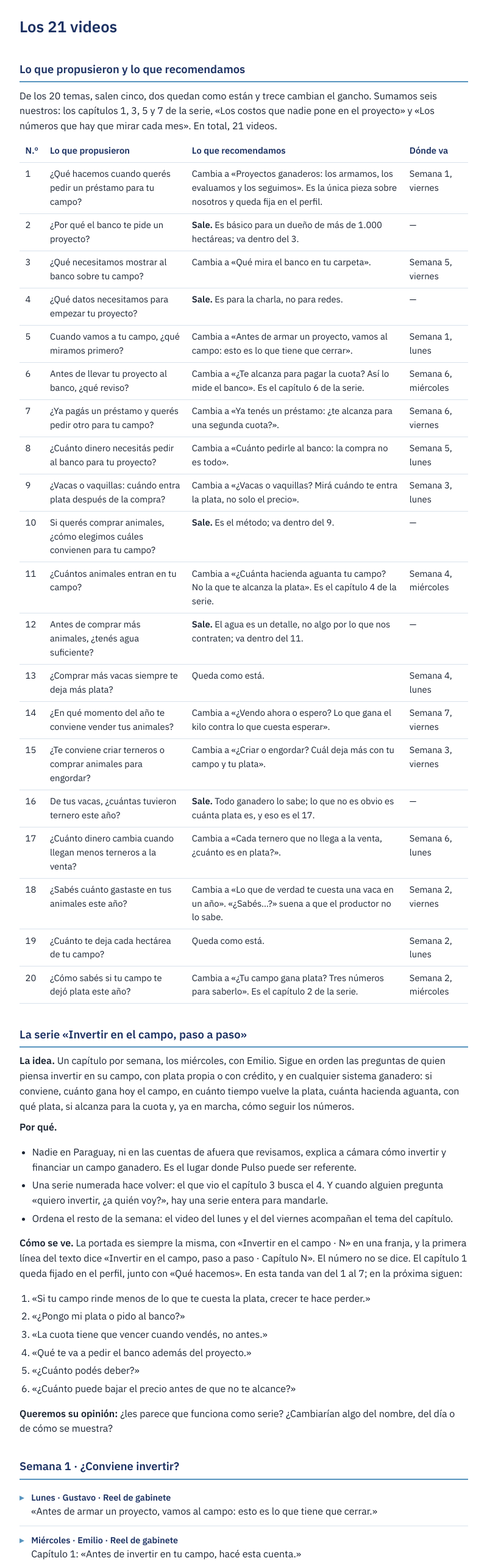
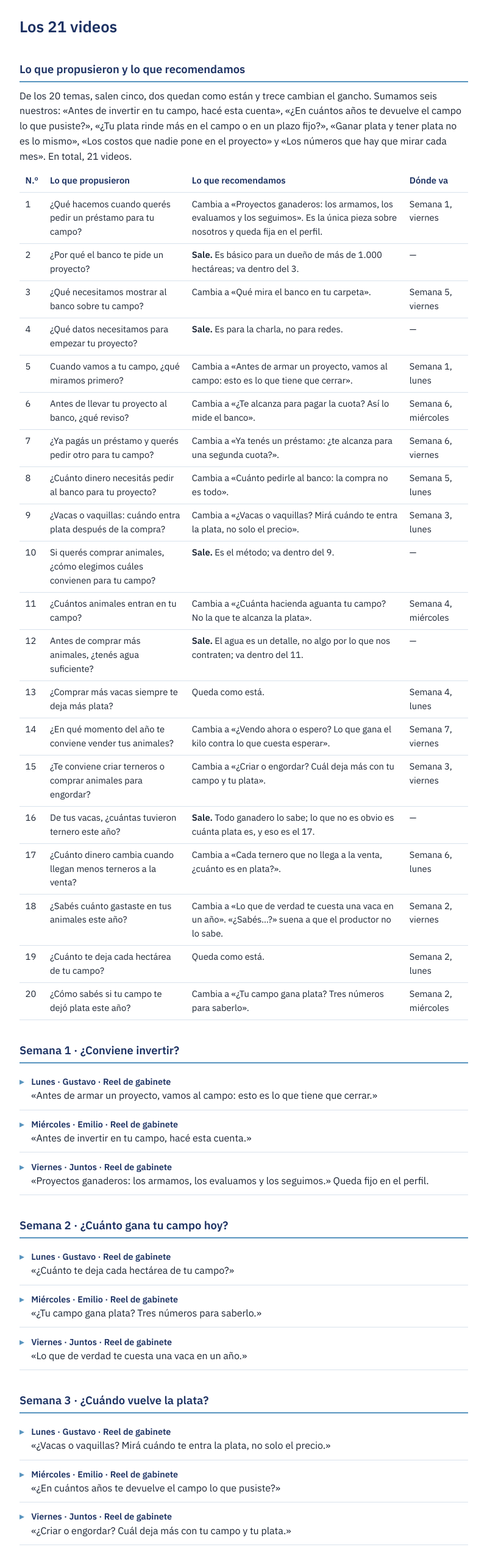
Before and after one commit to EmiJBS/pulso-videos, a plain HTML site: page index.html in a window 1280 px wide. Shown: the top 2560 px of the page at 61% size, without its empty margins (240-1039 px from the left). Drawn offline with Linux system fonts and the light colour scheme.

Commit message:
Actualiza los 20 videos

```diff
--- a/index.html
+++ b/index.html
@@ -47,8 +47,10 @@ th { color: var(--head); font-weight: 600; }
 <h1>Los 21 videos</h1>
 <h2>Lo que propusieron y lo que recomendamos</h2>
 <p>De los 20 temas, salen cinco, dos quedan como están y trece cambian el gancho. Sumamos seis
-nuestros: los capítulos 1, 3, 5 y 7 de la serie, «Los costos que nadie pone en el proyecto» y «Los
-números que hay que mirar cada mes». En total, 21 videos.</p>
+nuestros: «Antes de invertir en tu campo, hacé esta cuenta», «¿En cuántos años te devuelve el campo
+lo que pusiste?», «¿Tu plata rinde más en el campo o en un plazo fijo?», «Ganar plata y tener plata no
+es lo mismo», «Los costos que nadie pone en el proyecto» y «Los números que hay que mirar cada mes».
+En total, 21 videos.</p>
 <div class="tabla"><table>
 <thead>
 <tr>
@@ -92,7 +94,7 @@ números que hay que mirar cada mes». En total, 21 videos.</p>
 <tr>
 <td>6</td>
 <td>Antes de llevar tu proyecto al banco, ¿qué reviso?</td>
-<td>Cambia a «¿Te alcanza para pagar la cuota? Así lo mide el banco». Es el capítulo 6 de la serie.</td>
+<td>Cambia a «¿Te alcanza para pagar la cuota? Así lo mide el banco».</td>
 <td>Semana 6, miércoles</td>
 </tr>
 <tr>
@@ -122,7 +124,7 @@ números que hay que mirar cada mes». En total, 21 videos.</p>
 <tr>
 <td>11</td>
 <td>¿Cuántos animales entran en tu campo?</td>
-<td>Cambia a «¿Cuánta hacienda aguanta tu campo? No la que te alcanza la plata». Es el capítulo 4 de la serie.</td>
+<td>Cambia a «¿Cuánta hacienda aguanta tu campo? No la que te alcanza la plata».</td>
 <td>Semana 4, miércoles</td>
 </tr>
 <tr>
@@ -176,38 +178,11 @@ números que hay que mirar cada mes». En total, 21 videos.</p>
 <tr>
 <td>20</td>
 <td>¿Cómo sabés si tu campo te dejó plata este año?</td>
-<td>Cambia a «¿Tu campo gana plata? Tres números para saberlo». Es el capítulo 2 de la serie.</td>
+<td>Cambia a «¿Tu campo gana plata? Tres números para saberlo».</td>
 <td>Semana 2, miércoles</td>
 </tr>
 </tbody>
 </table></div>
-<h2>La serie «Invertir en el campo, paso a paso»</h2>
-<p><strong>La idea.</strong> Un capítulo por semana, los miércoles, con Emilio. Sigue en orden las preguntas de
-quien piensa invertir en su campo, con plata propia o con crédito, y en cualquier sistema ganadero:
-si conviene, cuánto gana hoy el campo, en cuánto tiempo vuelve la plata, cuánta hacienda aguanta, con
-qué plata, si alcanza para la cuota y, ya en marcha, cómo seguir los números.</p>
-<p><strong>Por qué.</strong></p>
-<ul>
-<li>Nadie en Paraguay, ni en las cuentas de afuera que revisamos, explica a cámara cómo invertir y
-  financiar un campo ganadero. Es el lugar donde Pulso puede ser referente.</li>
-<li>Una serie numerada hace volver: el que vio el capítulo 3 busca el 4. Y cuando alguien pregunta
-  «quiero invertir, ¿a quién voy?», hay una serie entera para mandarle.</li>
-<li>Ordena el resto de la semana: el video del lunes y el del viernes acompañan el tema del capítulo.</li>
-</ul>
-<p><strong>Cómo se ve.</strong> La portada es siempre la misma, con «Invertir en el campo · N» en una franja, y la
-primera línea del texto dice «Invertir en el campo, paso a paso · Capítulo N». El número no se dice.
-El capítulo 1 queda fijado en el perfil, junto con «Qué hacemos». En esta tanda van del 1 al 7; en
-la próxima siguen:</p>
-<ol>
-<li>«Si tu campo rinde menos de lo que te cuesta la plata, crecer te hace perder.»</li>
-<li>«¿Pongo mi plata o pido al banco?»</li>
-<li>«La cuota tiene que vencer cuando vendés, no antes.»</li>
-<li>«Qué te va a pedir el banco además del proyecto.»</li>
-<li>«¿Cuánto podés deber?»</li>
-<li>«¿Cuánto puede bajar el precio antes de que no te alcance?»</li>
-</ol>
-<p><strong>Queremos su opinión:</strong> ¿les parece que funciona como serie? ¿Cambiarían algo del nombre, del día o
-de cómo se muestra?</p>
 <h2>Semana 1 · ¿Conviene invertir?</h2>
 <details>
 <summary><strong>Lunes · Gustavo · Reel de gabinete</strong><br>«Antes de armar un proyecto, vamos al campo: esto es lo que tiene que cerrar.»</summary>
@@ -223,7 +198,7 @@ de cómo se muestra?</p>
 <p><em>Hablado: 123 palabras, unos 49 segundos.</em></p>
 </details>
 <details>
-<summary><strong>Miércoles · Emilio · Reel de gabinete</strong><br>Capítulo 1: «Antes de invertir en tu campo, hacé esta cuenta.»</summary>
+<summary><strong>Miércoles · Emilio · Reel de gabinete</strong><br>«Antes de invertir en tu campo, hacé esta cuenta.»</summary>
 <p><strong>Rótulo, al principio:</strong> «Emilio Benitez Sarubbi · Pulso Management». No se dice.</p>
 <ul>
 <li><strong>Gancho · 0 a 4 s:</strong> «Antes de invertir en tu campo, hacé esta cuenta. La tuya.»</li>
@@ -262,7 +237,7 @@ de cómo se muestra?</p>
 <p><em>Hablado: 110 palabras, unos 44 segundos.</em></p>
 </details>
 <details>
-<summary><strong>Miércoles · Emilio · Reel de gabinete</strong><br>Capítulo 2: «¿Tu campo gana plata? Tres números para saberlo.»</summary>
+<summary><strong>Miércoles · Emilio · Reel de gabinete</strong><br>«¿Tu campo gana plata? Tres números para saberlo.»</summary>
 <p><strong>Rótulo, al principio:</strong> «Emilio Benitez Sarubbi · Pulso Management». No se dice.</p>
 <ul>
 <li><strong>Gancho · 0 a 3 s:</strong> «Vendiste bien. ¿Ganaste plata? Tres números para saberlo.»</li>
@@ -301,7 +276,7 @@ de cómo se muestra?</p>
 <p><em>Hablado: 104 palabras, unos 42 segundos.</em></p>
 </details>
 <details>
-<summary><strong>Miércoles · Emilio · Reel de gabinete</strong><br>Capítulo 3: «¿En cuántos años te devuelve el campo lo que pusiste?»</summary>
+<summary><strong>Miércoles · Emilio · Reel de gabinete</strong><br>«¿En cuántos años te devuelve el campo lo que pusiste?»</summary>
 <p><strong>Rótulo, al principio:</strong> «Emilio Benitez Sarubbi · Pulso Management». No se dice.</p>
 <ul>
 <li><strong>Gancho · 0 a 4 s:</strong> «Pusiste la plata en el campo. ¿En cuántos años vuelve?»</li>
@@ -341,7 +316,7 @@ de cómo se muestra?</p>
 <p><em>Hablado: 103 palabras, unos 41 segundos.</em></p>
 </details>
 <details>
-<summary><strong>Miércoles · Emilio · Reel de gabinete</strong><br>Capítulo 4: «¿Cuánta hacienda aguanta tu campo? No la que te alcanza la plata.»</summary>
+<summary><strong>Miércoles · Emilio · Reel de gabinete</strong><br>«¿Cuánta hacienda aguanta tu campo? No la que te alcanza la plata.»</summary>
 <p><strong>Rótulo, al principio:</strong> «Emilio Benitez Sarubbi · Pulso Management». No se dice.</p>
 <ul>
 <li><strong>Gancho · 0 a 5 s:</strong> «¿Cuánta hacienda aguanta tu campo? No la que te alcanza la plata.»</li>
@@ -379,7 +354,7 @@ de cómo se muestra?</p>
 <p><em>Hablado: 90 palabras, unos 36 segundos.</em></p>
 </details>
 <details>
-<summary><strong>Miércoles · Emilio · Reel de gabinete</strong><br>Capítulo 5: «¿Tu plata rinde más en el campo o en un plazo fijo?»</summary>
+<summary><strong>Miércoles · Emilio · Reel de gabinete</strong><br>«¿Tu plata rinde más en el campo o en un plazo fijo?»</summary>
 <p><strong>Rótulo, al principio:</strong> «Emilio Benitez Sarubbi · Pulso Management». No se dice.</p>
 <ul>
 <li><strong>Gancho · 0 a 5 s:</strong> «¿Tu plata rinde más en el campo o en un plazo fijo?»</li>
@@ -419,7 +394,7 @@ de cómo se muestra?</p>
 <p><em>Hablado: 94 palabras, unos 38 segundos.</em></p>
 </details>
 <details>
-<summary><strong>Miércoles · Emilio · Reel de gabinete</strong><br>Capítulo 6: «¿Te alcanza para pagar la cuota? Así lo mide el banco.»</summary>
+<summary><strong>Miércoles · Emilio · Reel de gabinete</strong><br>«¿Te alcanza para pagar la cuota? Así lo mide el banco.»</summary>
 <p><strong>Rótulo, al principio:</strong> «Emilio Benitez Sarubbi · Pulso Management». No se dice.</p>
 <ul>
 <li><strong>Gancho · 0 a 5 s:</strong> «¿Te alcanza para la cuota? El banco lo mide con un número.»</li>
@@ -459,7 +434,7 @@ de cómo se muestra?</p>
 <p><em>Hablado: 101 palabras, unos 40 segundos.</em></p>
 </details>
 <details>
-<summary><strong>Miércoles · Emilio · Reel de gabinete</strong><br>Capítulo 7: «Ganar plata y tener plata no es lo mismo.»</summary>
+<summary><strong>Miércoles · Emilio · Reel de gabinete</strong><br>«Ganar plata y tener plata no es lo mismo.»</summary>
 <p><strong>Rótulo, al principio:</strong> «Emilio Benitez Sarubbi · Pulso Management». No se dice.</p>
 <ul>
 <li><strong>Gancho · 0 a 5 s:</strong> «Tu campo ganó plata este año. ¿Y por qué no hay plata?»</li>
@@ -483,6 +458,26 @@ de cómo se muestra?</p>
 </ul>
 <p><em>Hablado: 94 palabras, unos 38 segundos.</em></p>
 </details>
+<h2>Idea para más adelante: la serie «Invertir en el campo, paso a paso»</h2>
+<p><strong>La idea.</strong> Una serie numerada, un capítulo por semana, que siga en orden las preguntas de quien
+piensa invertir en su campo, con plata propia o con crédito, y en cualquier sistema ganadero: si
+conviene, cuánto gana hoy el campo, en cuánto tiempo vuelve la plata, cuánta hacienda aguanta, con qué
+plata, si alcanza para la cuota y, ya en marcha, cómo seguir los números. Cada capítulo lo graba el
+que más sabe del tema: Emilio, Gustavo o los dos. La arrancaríamos después de estas siete semanas, con
+lo que aprendamos de qué temas se guardan y se comentan más.</p>
+<p><strong>Por qué.</strong></p>
+<ul>
+<li>Nadie en Paraguay, ni en las cuentas de afuera que revisamos, explica a cámara cómo invertir y
+  financiar un campo ganadero. Es el lugar donde Pulso puede ser referente.</li>
+<li>Una serie numerada hace volver: el que vio el capítulo 3 busca el 4. Y cuando alguien pregunta
+  «quiero invertir, ¿a quién voy?», hay una serie entera para mandarle.</li>
+<li>Cada capítulo tiene que entenderse solo, porque mucha gente va a entrar por la mitad.</li>
+</ul>
+<p><strong>Cómo se vería.</strong> Una portada siempre igual, con «Invertir en el campo · N» en una franja, y la
+primera línea del texto con el número de capítulo. El número no se dice. El capítulo 1, fijado en el
+perfil.</p>
+<p><strong>Queremos su opinión:</strong> ¿les parece que funciona como serie? ¿Cambiarían algo del nombre, del ritmo
+o de cómo se muestra?</p>
 </main>
 </body>
 </html>
```
